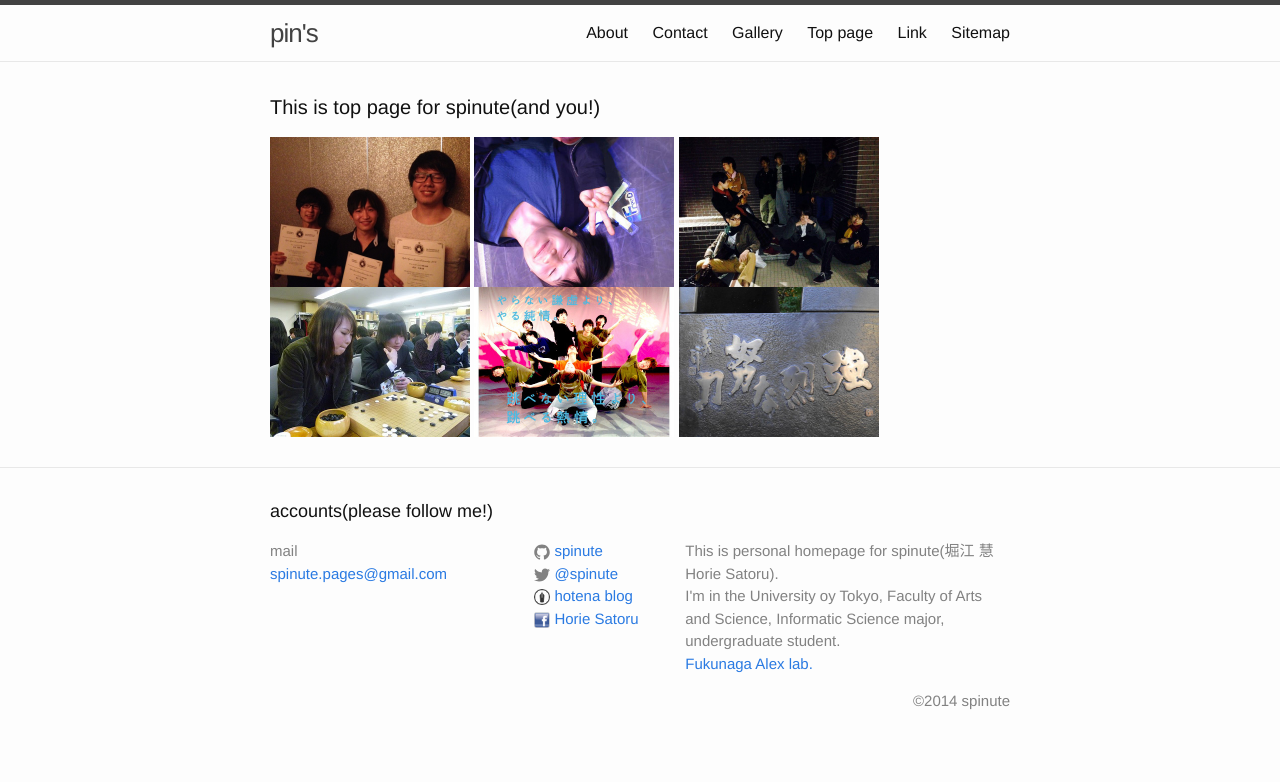
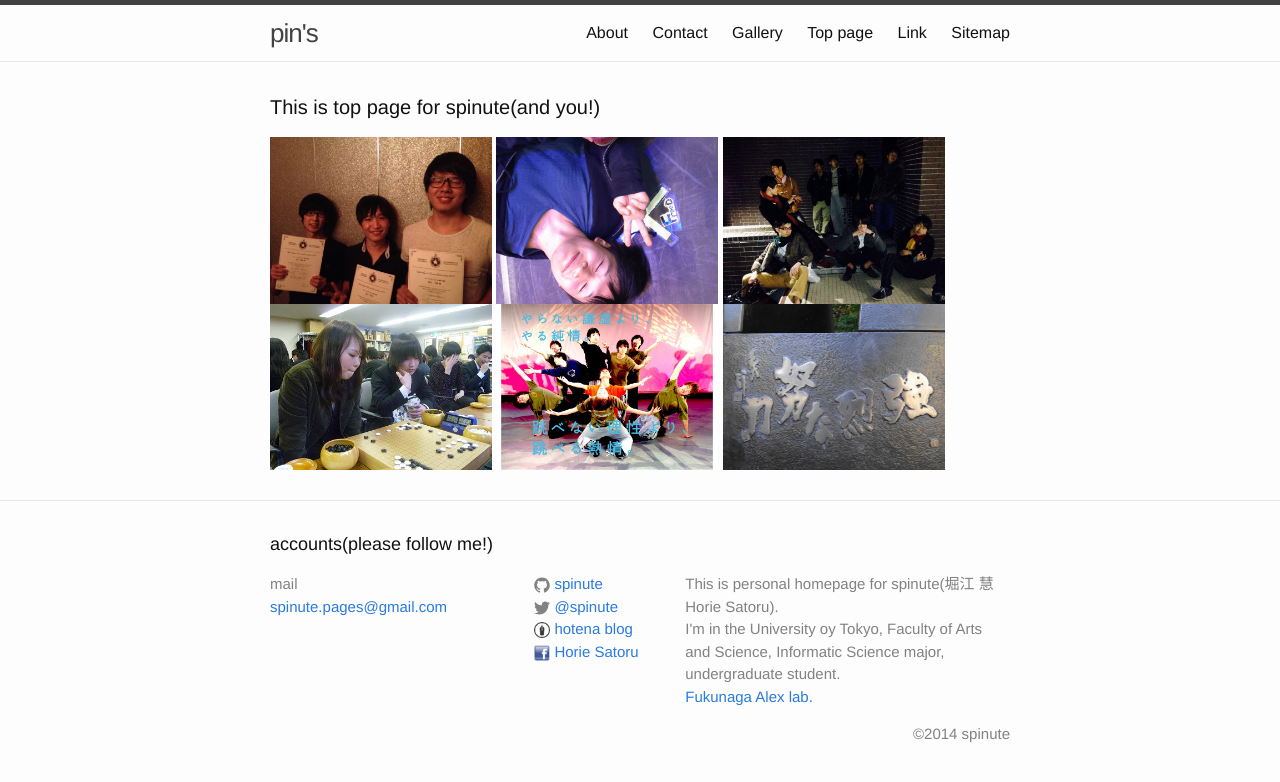
Before and after one commit to spinute/spinute.github.io, a Jekyll site: the page built from index.html, in a window 1280 px wide. Shown: the top 782 px of the page. Built offline with Jekyll 4.4.1, drawn with Linux system fonts in a browser that asks for light colours.

Commit message:
resize test

```diff
--- a/index.html
+++ b/index.html
@@ -7,12 +7,12 @@
 
   <h2 class="page-heading">This is top page for spinute(and you!)</h2>
 
-  <img src="image/pin.JPG" alt="internship in CyberAgent" width='200' height='auto'>
-  <img src="image/works01.jpg" width="200" height="auto">
-  <img src="image/works02.jpg" width="200" height="auto">
-  <img src="image/works04.jpg" width="200" height="auto">
-  <img src="image/works05.jpeg" width="200" height="auto">
-  <img src="image/works07.jpg" width="200" height="auto">
+  <img src="image/pin.JPG" alt="internship in CyberAgent" width='30%' height='auto'>
+  <img src="image/works01.jpg" width="30%" height="auto">
+  <img src="image/works02.jpg" width="30%" height="auto">
+  <img src="image/works04.jpg" width="30%" height="auto">
+  <img src="image/works05.jpeg" width="30%" height="auto">
+  <img src="image/works07.jpg" width="30%" height="auto">
 
   <!-- <ul class="post-list">
     {% for post in site.posts %}
```
